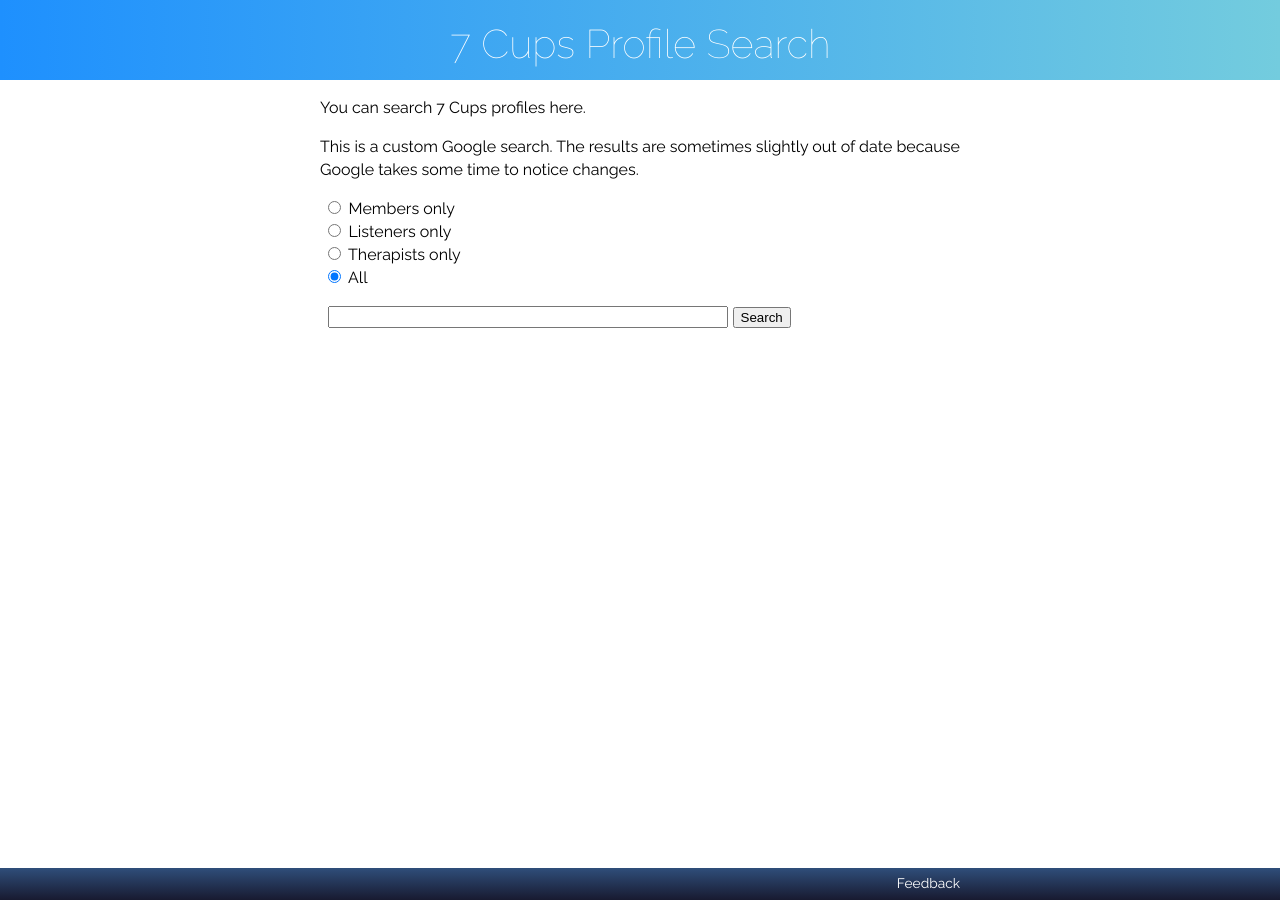
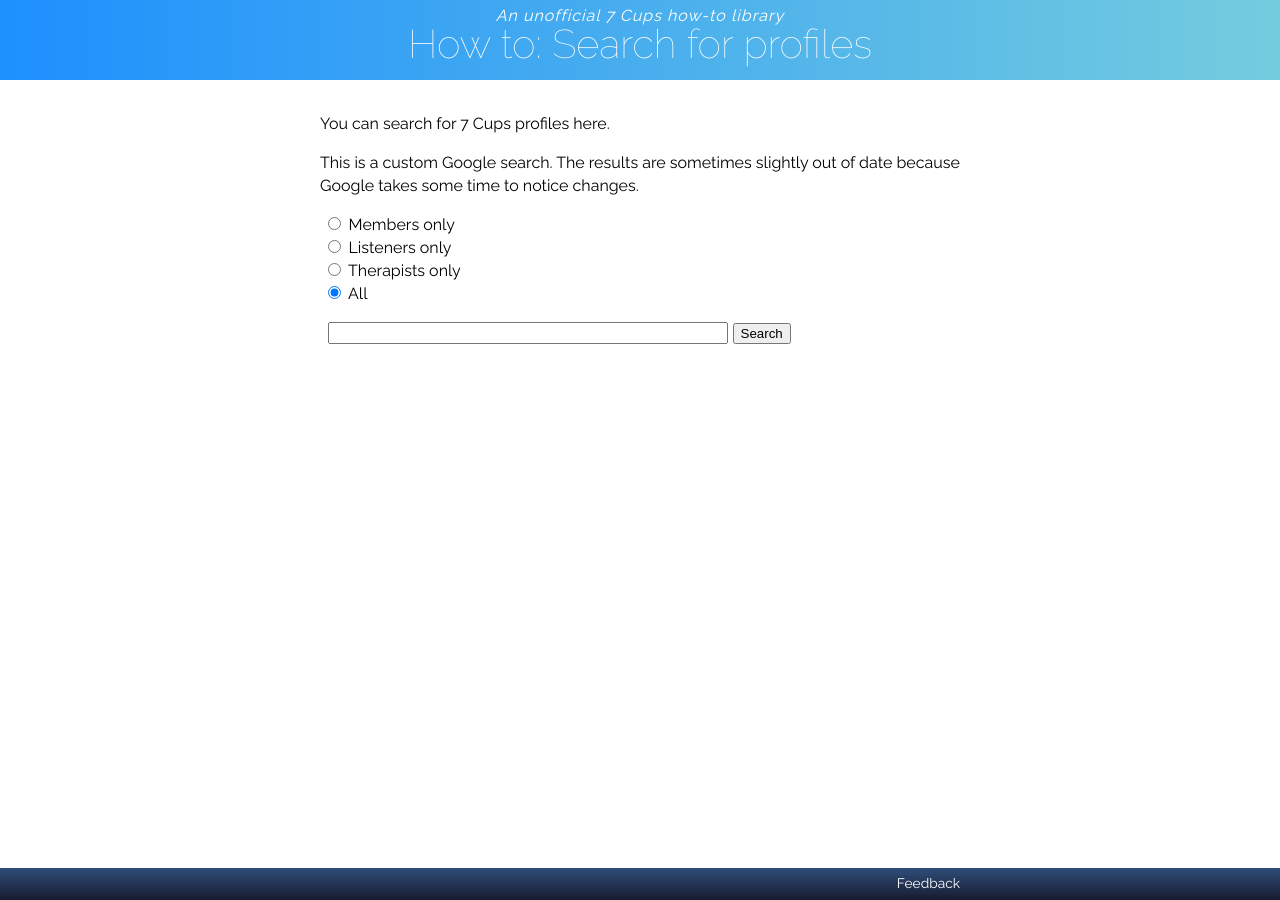
Before and after one commit to RarelyCharlie/rarelycharlie.github.io, a Jekyll site: the page built from _howto/profile-search.md, in a window 1280 px wide. Built offline with Jekyll 4.4.1, drawn with Linux system fonts in a browser that asks for light colours; comment, search, counter and statistics services are not loaded.

Commit message:
publish as howto

```diff
--- a/_draft/profile-search.md
+++ b/_howto/profile-search.md
@@ -1,6 +1,6 @@
 ---
-title: 7 Cups Profile Search
-layout: default
+title: Search for profiles
+layout: howto
 feedback: https://www.7cups.com/@RarelyCharlie
 ---
 
@@ -19,7 +19,7 @@ gsearch = function () {
   }
 </script>
 
-You can search 7 Cups profiles here.
+You can search for 7 Cups profiles here.
 
 This is a custom Google search. The results are sometimes slightly out of date because Google takes some time to notice changes.
 
```
